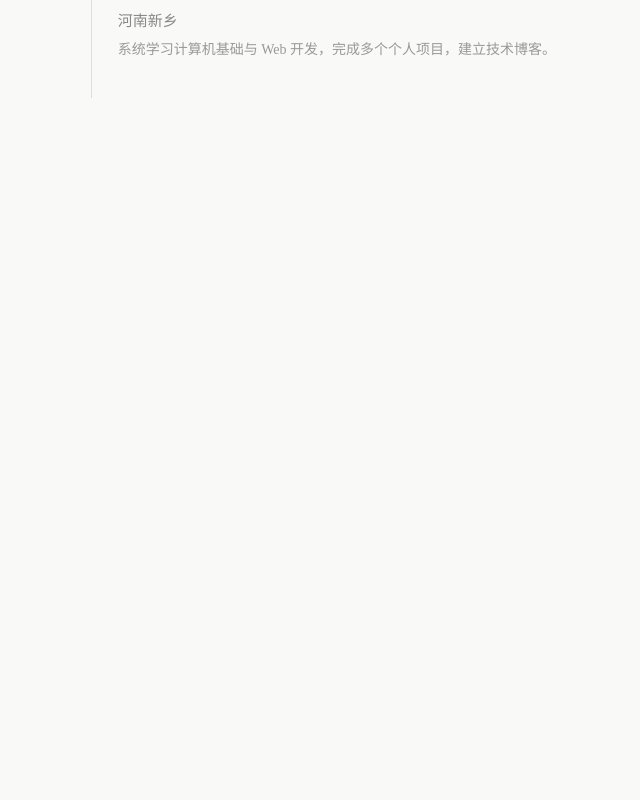
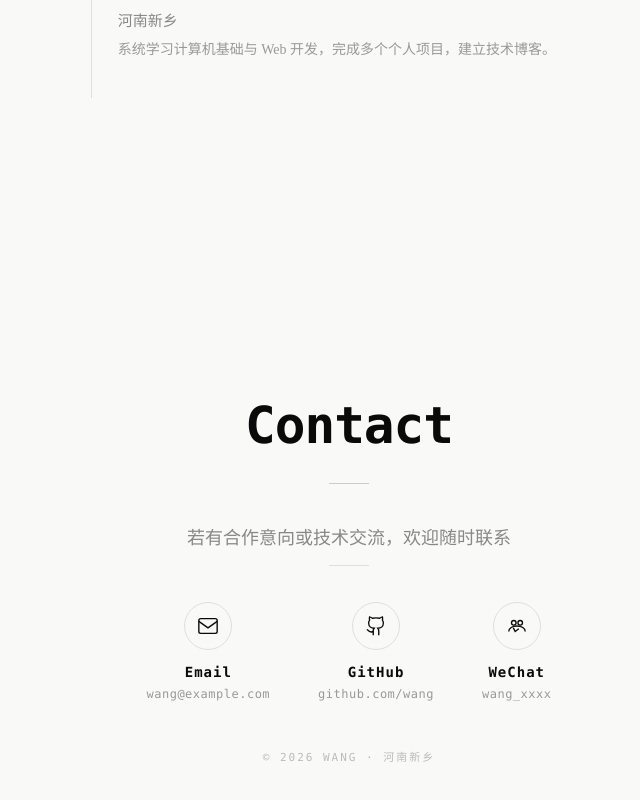
Before and after one commit to GitHobKing/personal, a React (Vite) app: page / in a window 1280 px wide. Shown: the part 3612-4412 px from the top of the page, without its empty margins (291-931 px from the left). Before the commit the page ends 3790 px from the top, so only its background shows below. Built offline with nearby package versions, Linux system fonts and the light colour scheme; the HTML template or start-up script is replaced by a standard one.

Commit message:
feat: add Contact section with SVG icons

```diff
--- a/src/App.tsx
+++ b/src/App.tsx
@@ -5,6 +5,7 @@ import Hero from './sections/Hero'
 import About from './sections/About'
 import Projects from './sections/Projects'
 import Career from './sections/Career'
+import Contact from './sections/Contact'
 
 function App() {
   return (
@@ -16,6 +17,7 @@ function App() {
       <About />
       <Projects />
       <Career />
+      <Contact />
     </main>
   )
 }
--- /dev/null
+++ b/src/sections/Contact.tsx
@@ -0,0 +1,93 @@
+import { motion } from 'framer-motion'
+
+const contacts = [
+  {
+    label: 'Email',
+    value: 'wang@example.com',
+    icon: (
+      <svg viewBox="0 0 24 24" className="w-[22px] h-[22px] stroke-text-primary fill-none stroke-[1.5] group-hover:stroke-white transition-colors duration-300">
+        <rect x="2" y="4" width="20" height="16" rx="2" />
+        <path d="M2 7l10 7 10-7" />
+      </svg>
+    ),
+  },
+  {
+    label: 'GitHub',
+    value: 'github.com/wang',
+    icon: (
+      <svg viewBox="0 0 24 24" className="w-[22px] h-[22px] stroke-text-primary fill-none stroke-[1.5] group-hover:stroke-white transition-colors duration-300">
+        <path d="M15 22v-4a4.8 4.8 0 00-1-3.5c3 0 6-2 6-5.5.08-1.25-.27-2.48-1-3.5.28-1.15.28-2.35 0-3.5 0 0-1 0-3 1.5-2.64-.5-5.36-.5-8 0C6 2 5 2 5 2c-.3 1.15-.3 2.35 0 3.5A5.403 5.403 0 004 9c0 3.5 3 5.5 6 5.5-.39.49-.68 1.05-.85 1.65-.17.6-.22 1.23-.15 1.85v4" />
+        <path d="M9 18c-4.51 2-5-2-7-2" />
+      </svg>
+    ),
+  },
+  {
+    label: 'WeChat',
+    value: 'wang_xxxx',
+    icon: (
+      <svg viewBox="0 0 24 24" className="w-[22px] h-[22px] stroke-text-primary fill-none stroke-[1.5] group-hover:stroke-white transition-colors duration-300">
+        <path d="M8.5 11a2.5 2.5 0 100-5 2.5 2.5 0 000 5z" />
+        <path d="M15.5 11a2.5 2.5 0 100-5 2.5 2.5 0 000 5z" />
+        <path d="M3 18c0-3.5 4-6 9-6s9 2.5 9 6" />
+        <path d="M8 14l2 4 4-3" />
+      </svg>
+    ),
+  },
+]
+
+export default function Contact() {
+  return (
+    <section id="contact" className="min-h-screen flex flex-col items-center justify-center bg-bg py-20 text-center">
+      <motion.div
+        initial={{ opacity: 0, y: 20 }}
+        whileInView={{ opacity: 1, y: 0 }}
+        viewport={{ once: true }}
+        transition={{ duration: 0.5 }}
+        className="text-center mb-10"
+      >
+        <h2 className="font-mono text-[51px] font-bold text-text-primary tracking-[-1px]">
+          Contact
+        </h2>
+        <div className="w-10 h-px bg-[#ccc] mx-auto mt-[18px]" />
+      </motion.div>
+
+      <motion.p
+        initial={{ opacity: 0 }}
+        whileInView={{ opacity: 1 }}
+        viewport={{ once: true }}
+        transition={{ duration: 0.5, delay: 0.2 }}
+        className="font-fangsong text-lg text-text-secondary mb-3 leading-relaxed"
+      >
+        若有合作意向或技术交流，欢迎随时联系
+      </motion.p>
+      <div className="w-10 h-px bg-[#e0e0db] mx-auto mb-9" />
+
+      <div className="flex justify-center gap-12 flex-wrap">
+        {contacts.map((item, i) => (
+          <motion.div
+            key={item.label}
+            initial={{ opacity: 0, y: 20 }}
+            whileInView={{ opacity: 1, y: 0 }}
+            viewport={{ once: true }}
+            transition={{ duration: 0.4, delay: 0.3 + i * 0.1 }}
+            className="group cursor-pointer transition-transform duration-300 hover:-translate-y-1"
+          >
+            <div className="flex items-center justify-center w-12 h-12 mx-auto mb-3 border border-[#e0e0db] rounded-full transition-all duration-300 group-hover:border-text-primary group-hover:bg-text-primary">
+              {item.icon}
+            </div>
+            <div className="font-mono text-sm font-bold text-text-primary tracking-[1px] mb-1">
+              {item.label}
+            </div>
+            <div className="font-mono text-xs text-text-muted tracking-[0.5px]">
+              {item.value}
+            </div>
+          </motion.div>
+        ))}
+      </div>
+
+      <div className="mt-12 font-mono text-[11px] text-[#bbb] tracking-[2px]">
+        &copy; 2026 WANG &middot; 河南新乡
+      </div>
+    </section>
+  )
+}
```
